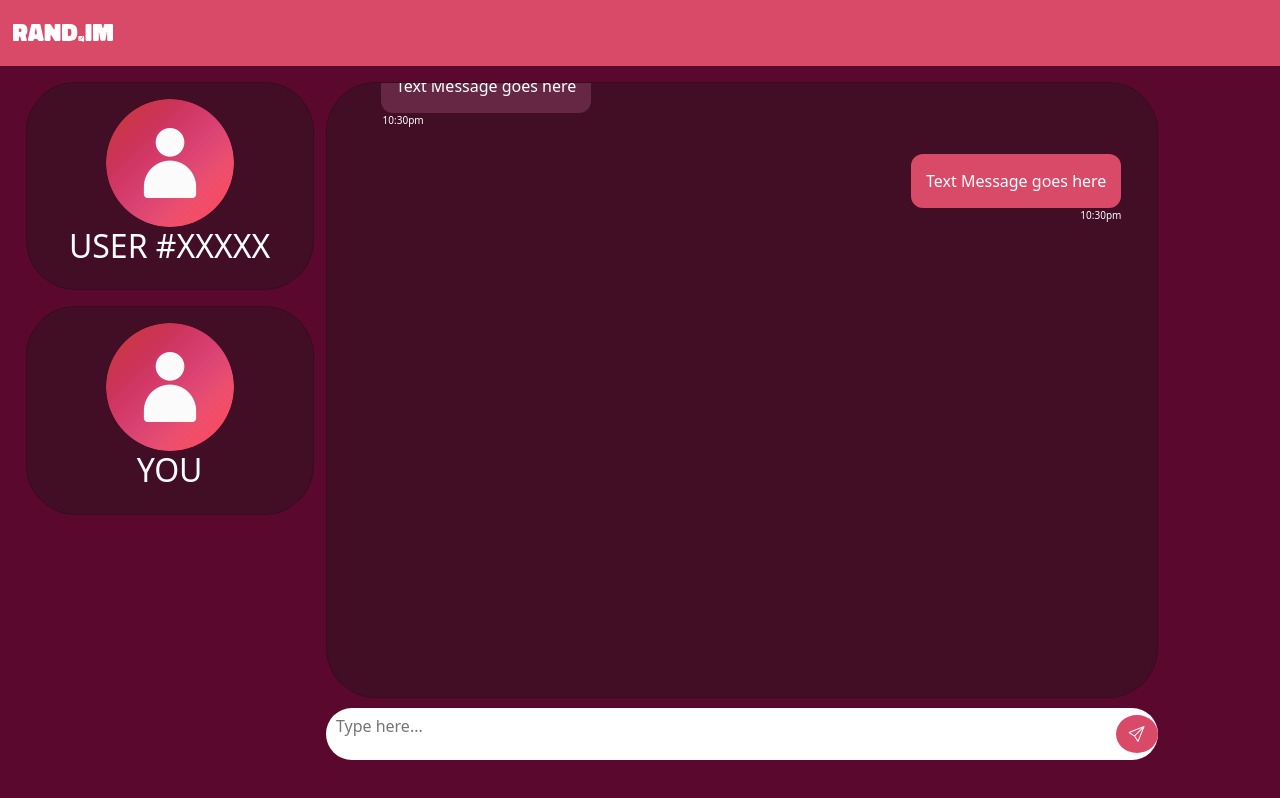
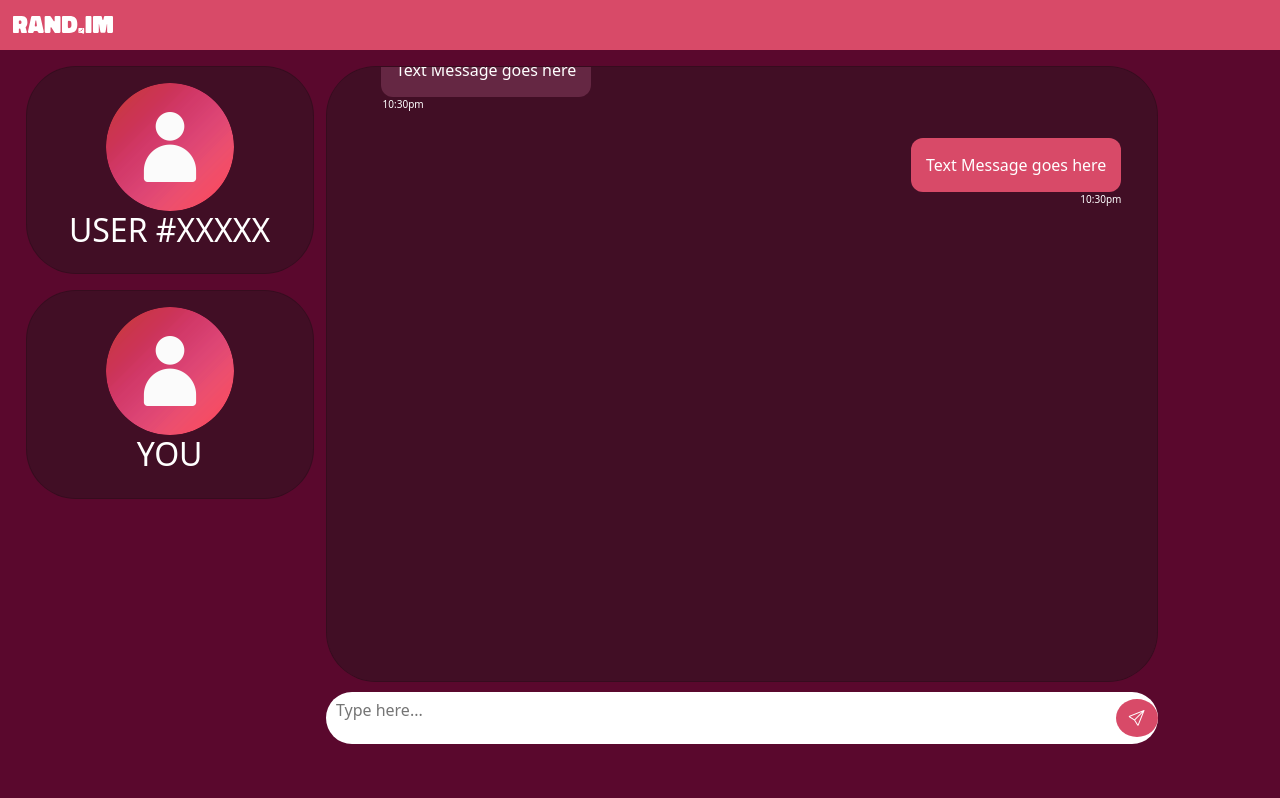
Before and after one commit to al3xbktt/rand.im, a plain HTML site: page chatroom.html in a window 1280 px wide. Drawn offline with nearby package versions, Linux system fonts and the light colour scheme.

Commit message:
Navbar Update

```diff
--- a/chat.css
+++ b/chat.css
@@ -6,7 +6,6 @@
   }
 
   .container {
-
     min-height:90vh;
     min-width:90vw;
   }
--- a/chatroom.html
+++ b/chatroom.html
@@ -3,16 +3,15 @@
 
   <head>
     <title>Chatroom</title>
-    <meta name="viewport" content="width=device-width, initial-scale=1.0">
+    <meta name="viewport" content="width=device-width, height=device-height, initial-scale=1">
     <link href="https://cdn.jsdelivr.net/npm/bootstrap@5.3.2/dist/css/bootstrap.min.css" rel="stylesheet">
     <link rel="stylesheet" href="https://cdn.jsdelivr.net/npm/bootstrap-icons@1.11.3/font/bootstrap-icons.min.css">
     <link rel="stylesheet" href="chat.css">
   </head>
 
   <body style="background-color: #5A082D;">
-
     <!-- Navigation Bar -->
-    <header style="background-color:#D84A68; padding-left:1vw;" class="navbar navbar-expand navbar-dark">
+    <header style="background-color:#D84A68; padding-left:1vw;" class="navbar navbar-expand navbar-dark py-0">
       <a class="navbar-brand" href="#"><img src="/randIM.svg" width="100vw" height="40vh" class="d-inline-block align-top" alt="rand.IM"></a>
     </header>
 
```
